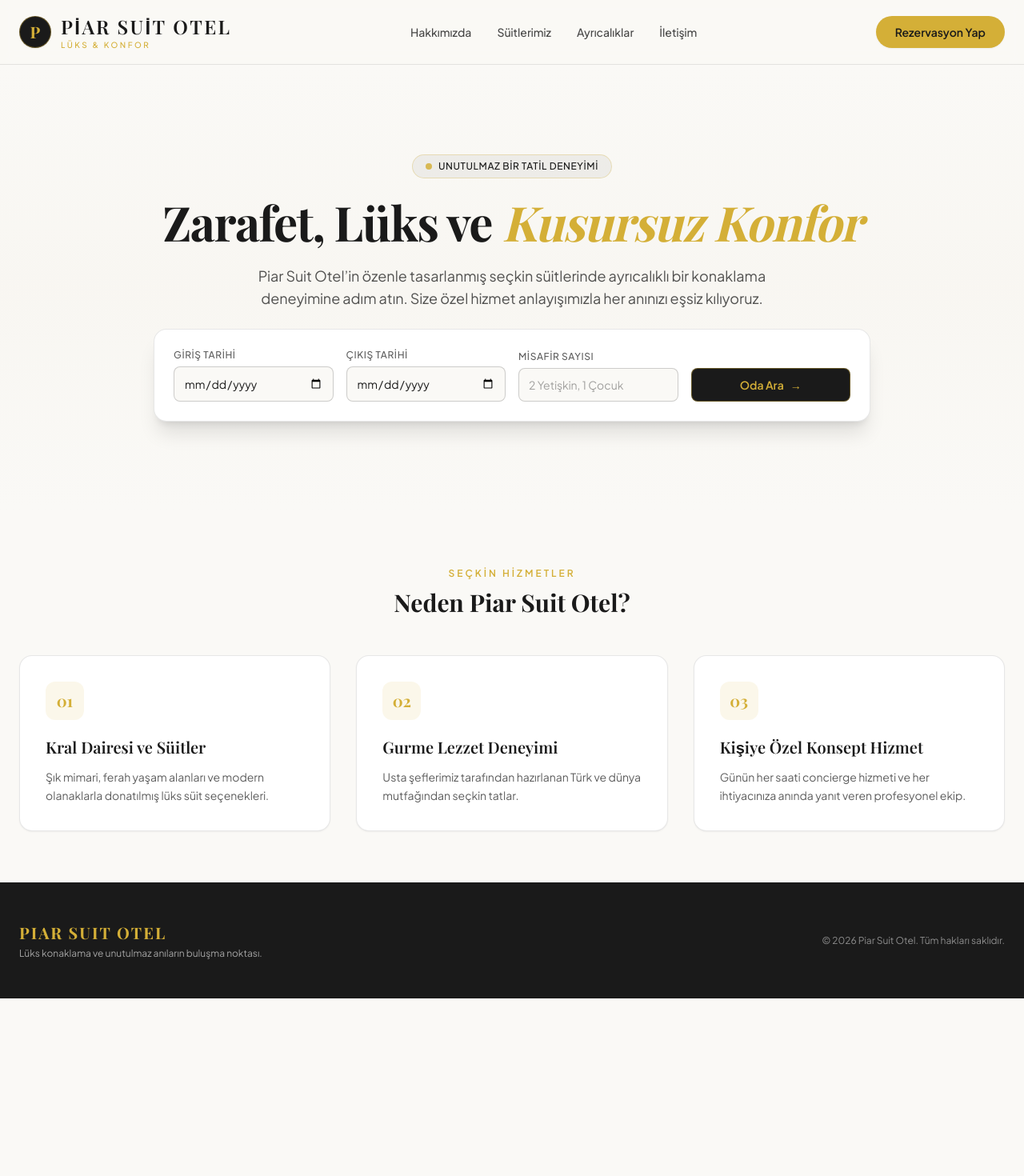
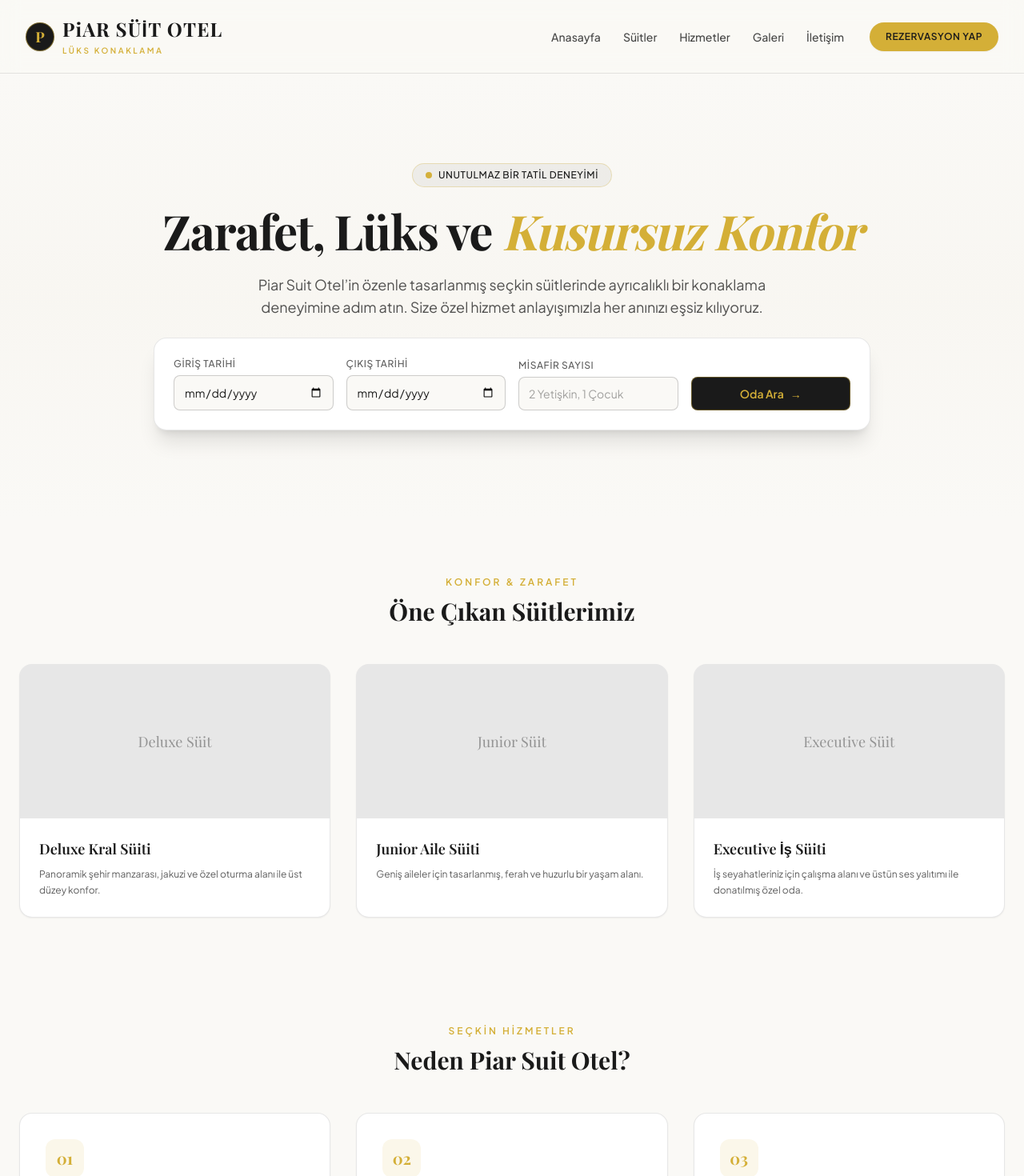
Before and after one commit to Kerim200222/piar-suit-otel, a Next.js app: page / in a window 1280 px wide. Shown: the top 1470 px of the page at 80% size. Before the commit the page ends 1248 px from the top, so only its background shows below. Built offline with nearby package versions, Linux system fonts and the light colour scheme; a web font is replaced by a local one.

Commit message:
feat(header): add responsive glassmorphism header with mobile hamburger menu

```diff
--- a/src/app/layout.tsx
+++ b/src/app/layout.tsx
@@ -1,5 +1,6 @@
 import type { Metadata } from "next";
 import { Playfair_Display, Plus_Jakarta_Sans } from "next/font/google";
+import Header from "@/components/Header";
 import "./globals.css";
 
 const playfair = Playfair_Display({
@@ -20,6 +21,7 @@ export const metadata: Metadata = {
     "Piar Suit Otel - Ayrıcalıklı lüks konaklama, zarif süit odalar ve üstün misafirperverlik deneyimi.",
 };
 
+
 export default function RootLayout({
   children,
 }: Readonly<{
@@ -27,8 +29,9 @@ export default function RootLayout({
 }>) {
   return (
     <html lang="tr" className={`${playfair.variable} ${jakarta.variable}`}>
-      <body className="font-sans antialiased bg-background text-foreground min-h-screen">
-        {children}
+      <body className="font-sans antialiased bg-background text-foreground min-h-screen flex flex-col">
+        <Header />
+        <div className="flex-1">{children}</div>
       </body>
     </html>
   );
--- a/src/app/page.tsx
+++ b/src/app/page.tsx
@@ -1,46 +1,11 @@
 export default function Home() {
   return (
     <main className="min-h-screen bg-background text-foreground flex flex-col">
-      {/* Üst Bilgi / Header */}
-      <header className="border-b border-secondary/10 bg-background/80 backdrop-blur sticky top-0 z-50">
-        <div className="max-w-7xl mx-auto px-6 h-20 flex items-center justify-between">
-          <div className="flex items-center gap-3">
-            <span className="w-10 h-10 rounded-full bg-secondary text-primary flex items-center justify-center font-serif text-xl font-bold border border-primary/40 shadow-sm">
-              P
-            </span>
-            <div>
-              <span className="font-serif text-2xl tracking-widest text-secondary uppercase font-semibold">
-                Piar Suit Otel
-              </span>
-              <span className="block text-[10px] uppercase tracking-[0.25em] text-primary font-medium">
-                Lüks & Konfor
-              </span>
-            </div>
-          </div>
-
-          <nav className="hidden md:flex items-center gap-8 text-sm font-medium text-secondary/80">
-            <a href="#hakkimizda" className="hover:text-primary transition-colors">
-              Hakkımızda
-            </a>
-            <a href="#suitler" className="hover:text-primary transition-colors">
-              Süitlerimiz
-            </a>
-            <a href="#ayricaliklar" className="hover:text-primary transition-colors">
-              Ayrıcalıklar
-            </a>
-            <a href="#iletisim" className="hover:text-primary transition-colors">
-              İletişim
-            </a>
-          </nav>
-
-          <button className="bg-primary hover:bg-primary-dark text-secondary font-semibold text-sm px-6 py-2.5 rounded-full transition-all shadow-sm hover:shadow">
-            Rezervasyon Yap
-          </button>
-        </div>
-      </header>
-
       {/* Hero Bölümü */}
-      <section className="relative py-20 lg:py-28 px-6 bg-gradient-to-b from-background via-luxury-sand/30 to-background">
+      <section
+        id="anasayfa"
+        className="relative py-20 lg:py-28 px-6 bg-gradient-to-b from-background via-luxury-sand/30 to-background"
+      >
         <div className="max-w-5xl mx-auto text-center space-y-6">
           <div className="inline-flex items-center gap-2 px-4 py-1.5 rounded-full bg-secondary/5 border border-primary/30 text-xs tracking-wider uppercase text-secondary font-medium">
             <span className="w-2 h-2 rounded-full bg-primary animate-pulse" />
@@ -98,8 +63,64 @@ export default function Home() {
         </div>
       </section>
 
-      {/* Ayrıcalıklar / Özellikler */}
-      <section id="ayricaliklar" className="py-16 px-6 max-w-7xl mx-auto w-full">
+      {/* Süitlerimiz */}
+      <section id="suitler" className="py-16 px-6 max-w-7xl mx-auto w-full">
+        <div className="text-center mb-12">
+          <span className="text-primary text-xs uppercase tracking-[0.25em] font-semibold">
+            Konfor & Zarafet
+          </span>
+          <h2 className="text-3xl font-serif font-bold text-secondary mt-2">
+            Öne Çıkan Süitlerimiz
+          </h2>
+        </div>
+
+        <div className="grid grid-cols-1 md:grid-cols-3 gap-8">
+          <div className="bg-white rounded-2xl border border-secondary/10 overflow-hidden shadow-sm hover:border-primary/50 transition-all">
+            <div className="h-48 bg-secondary/10 flex items-center justify-center font-serif text-secondary/40 text-lg">
+              Deluxe Süit
+            </div>
+            <div className="p-6">
+              <h3 className="text-lg font-serif font-semibold text-secondary">
+                Deluxe Kral Süiti
+              </h3>
+              <p className="text-xs text-secondary/70 mt-2 leading-relaxed">
+                Panoramik şehir manzarası, jakuzi ve özel oturma alanı ile üst düzey konfor.
+              </p>
+            </div>
+          </div>
+
+          <div className="bg-white rounded-2xl border border-secondary/10 overflow-hidden shadow-sm hover:border-primary/50 transition-all">
+            <div className="h-48 bg-secondary/10 flex items-center justify-center font-serif text-secondary/40 text-lg">
+              Junior Süit
+            </div>
+            <div className="p-6">
+              <h3 className="text-lg font-serif font-semibold text-secondary">
+                Junior Aile Süiti
+              </h3>
+              <p className="text-xs text-secondary/70 mt-2 leading-relaxed">
+                Geniş aileler için tasarlanmış, ferah ve huzurlu bir yaşam alanı.
+              </p>
+            </div>
+          </div>
+
+          <div className="bg-white rounded-2xl border border-secondary/10 overflow-hidden shadow-sm hover:border-primary/50 transition-all">
+            <div className="h-48 bg-secondary/10 flex items-center justify-center font-serif text-secondary/40 text-lg">
+              Executive Süit
+            </div>
+            <div className="p-6">
+              <h3 className="text-lg font-serif font-semibold text-secondary">
+                Executive İş Süiti
+              </h3>
+              <p className="text-xs text-secondary/70 mt-2 leading-relaxed">
+                İş seyahatleriniz için çalışma alanı ve üstün ses yalıtımı ile donatılmış özel oda.
+              </p>
+            </div>
+          </div>
+        </div>
+      </section>
+
+      {/* Hizmetler / Ayrıcalıklar */}
+      <section id="hizmetler" className="py-16 px-6 max-w-7xl mx-auto w-full">
         <div className="text-center mb-12">
           <span className="text-primary text-xs uppercase tracking-[0.25em] font-semibold">
             Seçkin Hizmetler
@@ -148,19 +169,45 @@ export default function Home() {
         </div>
       </section>
 
-      {/* Alt Bilgi / Footer */}
-      <footer className="mt-auto border-t border-secondary/10 bg-secondary text-white py-12 px-6">
+      {/* Galeri */}
+      <section id="galeri" className="py-16 px-6 max-w-7xl mx-auto w-full">
+        <div className="text-center mb-12">
+          <span className="text-primary text-xs uppercase tracking-[0.25em] font-semibold">
+            Görsel Tur
+          </span>
+          <h2 className="text-3xl font-serif font-bold text-secondary mt-2">
+            Otelimizden Kareler
+          </h2>
+        </div>
+        <div className="grid grid-cols-2 md:grid-cols-4 gap-4">
+          <div className="h-44 bg-secondary/5 rounded-xl border border-secondary/10 flex items-center justify-center text-xs text-secondary/50 font-medium">
+            Lobi & Karşılama
+          </div>
+          <div className="h-44 bg-secondary/5 rounded-xl border border-secondary/10 flex items-center justify-center text-xs text-secondary/50 font-medium">
+            Süit Odalar
+          </div>
+          <div className="h-44 bg-secondary/5 rounded-xl border border-secondary/10 flex items-center justify-center text-xs text-secondary/50 font-medium">
+            Restoran & Bar
+          </div>
+          <div className="h-44 bg-secondary/5 rounded-xl border border-secondary/10 flex items-center justify-center text-xs text-secondary/50 font-medium">
+            Spa & Dinlenme
+          </div>
+        </div>
+      </section>
+
+      {/* Alt Bilgi / İletişim / Footer */}
+      <footer id="iletisim" className="mt-auto border-t border-secondary/10 bg-secondary text-white py-12 px-6">
         <div className="max-w-7xl mx-auto flex flex-col sm:flex-row items-center justify-between gap-6 text-center sm:text-left">
           <div>
             <span className="font-serif text-xl tracking-widest text-primary font-bold">
-              PIAR SUIT OTEL
+              PiAR SÜİT OTEL
             </span>
             <p className="text-xs text-white/60 mt-1">
               Lüks konaklama ve unutulmaz anıların buluşma noktası.
             </p>
           </div>
           <div className="text-xs text-white/50">
-            © {new Date().getFullYear()} Piar Suit Otel. Tüm hakları saklıdır.
+            © {new Date().getFullYear()} PiAR SÜİT OTEL. Tüm hakları saklıdır.
           </div>
         </div>
       </footer>
--- /dev/null
+++ b/src/components/Header.tsx
@@ -0,0 +1,184 @@
+"use client";
+
+import { useState, useEffect } from "react";
+import Link from "next/link";
+
+interface NavItem {
+  name: string;
+  href: string;
+}
+
+const NAV_ITEMS: NavItem[] = [
+  { name: "Anasayfa", href: "/" },
+  { name: "Süitler", href: "#suitler" },
+  { name: "Hizmetler", href: "#hizmetler" },
+  { name: "Galeri", href: "#galeri" },
+  { name: "İletişim", href: "#iletisim" },
+];
+
+export default function Header() {
+  const [isMobileMenuOpen, setIsMobileMenuOpen] = useState(false);
+  const [isScrolled, setIsScrolled] = useState(false);
+
+  // Sayfa kaydırıldığında glassmorphism efektini derinleştir
+  useEffect(() => {
+    const handleScroll = () => {
+      setIsScrolled(window.scrollY > 20);
+    };
+
+    window.addEventListener("scroll", handleScroll);
+    return () => window.removeEventListener("scroll", handleScroll);
+  }, []);
+
+  // Menü açıkken arka plan kaydırmasını engelle (mobil)
+  useEffect(() => {
+    if (isMobileMenuOpen) {
+      document.body.style.overflow = "hidden";
+    } else {
+      document.body.style.overflow = "unset";
+    }
+    return () => {
+      document.body.style.overflow = "unset";
+    };
+  }, [isMobileMenuOpen]);
+
+  const toggleMobileMenu = () => {
+    setIsMobileMenuOpen((prev) => !prev);
+  };
+
+  const closeMobileMenu = () => {
+    setIsMobileMenuOpen(false);
+  };
+
+  return (
+    <header
+      className={`sticky top-0 z-50 w-full transition-all duration-300 ${
+        isScrolled
+          ? "bg-[#faf9f6]/85 backdrop-blur-xl border-b border-primary/25 shadow-md shadow-secondary/5 py-3"
+          : "bg-[#faf9f6]/70 backdrop-blur-md border-b border-secondary/10 py-4 sm:py-5"
+      }`}
+    >
+      <div className="max-w-7xl mx-auto px-4 sm:px-6 lg:px-8">
+        <div className="flex items-center justify-between">
+          {/* Sol: Metin Logosu */}
+          <Link
+            href="/"
+            onClick={closeMobileMenu}
+            className="group flex items-center gap-2.5 transition-transform duration-200 hover:scale-[1.01]"
+          >
+            <div className="w-8 h-8 sm:w-9 sm:h-9 rounded-full bg-secondary text-primary flex items-center justify-center font-serif text-base sm:text-lg font-bold border border-primary/50 shadow-sm transition-colors group-hover:border-primary">
+              P
+            </div>
+            <div className="flex flex-col">
+              <span className="font-serif text-xl sm:text-2xl font-bold tracking-wider text-secondary leading-none">
+                PiAR SÜİT OTEL
+              </span>
+              <span className="text-[9px] sm:text-[10px] uppercase tracking-[0.25em] text-primary font-semibold mt-1">
+                Lüks Konaklama
+              </span>
+            </div>
+          </Link>
+
+          {/* Sağ: Masaüstü Navigasyon Linkleri */}
+          <div className="hidden md:flex items-center gap-8">
+            <nav className="flex items-center gap-7 text-sm font-medium">
+              {NAV_ITEMS.map((item) => (
+                <Link
+                  key={item.name}
+                  href={item.href}
+                  className="relative text-secondary/80 hover:text-secondary transition-colors duration-200 py-1 after:absolute after:bottom-0 after:left-0 after:w-0 after:h-[2px] after:bg-primary after:transition-all after:duration-300 hover:after:w-full"
+                >
+                  {item.name}
+                </Link>
+              ))}
+            </nav>
+
+            {/* Rezervasyon Aksiyon Butonu */}
+            <Link
+              href="#rezervasyon"
+              className="bg-primary hover:bg-primary-dark text-secondary font-semibold text-xs uppercase tracking-wider px-5 py-2.5 rounded-full transition-all duration-200 shadow-sm hover:shadow hover:brightness-105 active:scale-95"
+            >
+              Rezervasyon Yap
+            </Link>
+          </div>
+
+          {/* Mobil Hamburger Butonu */}
+          <div className="flex items-center gap-3 md:hidden">
+            <button
+              onClick={toggleMobileMenu}
+              type="button"
+              className="p-2.5 rounded-xl bg-secondary/5 hover:bg-secondary/10 border border-secondary/15 text-secondary focus:outline-none focus:ring-2 focus:ring-primary/50 transition-colors"
+              aria-label={isMobileMenuOpen ? "Menüyü kapat" : "Menüyü aç"}
+              aria-expanded={isMobileMenuOpen}
+            >
+              <div className="w-5 h-4 flex flex-col justify-between items-center relative">
+                <span
+                  className={`w-full h-0.5 bg-secondary rounded-full transform transition-all duration-300 origin-center ${
+                    isMobileMenuOpen ? "rotate-45 translate-y-[7px]" : ""
+                  }`}
+                />
+                <span
+                  className={`w-full h-0.5 bg-secondary rounded-full transition-all duration-200 ${
+                    isMobileMenuOpen ? "opacity-0" : "opacity-100"
+                  }`}
+                />
+                <span
+                  className={`w-full h-0.5 bg-secondary rounded-full transform transition-all duration-300 origin-center ${
+                    isMobileMenuOpen ? "-rotate-45 -translate-y-[7px]" : ""
+                  }`}
+                />
+              </div>
+            </button>
+          </div>
+        </div>
+      </div>
+
+      {/* Mobil Menü (Glassmorphism Katmanı) */}
+      <div
+        className={`md:hidden fixed inset-x-0 top-[65px] sm:top-[77px] bottom-0 z-40 transition-all duration-300 ${
+          isMobileMenuOpen
+            ? "opacity-100 pointer-events-auto"
+            : "opacity-0 pointer-events-none"
+        }`}
+      >
+        {/* Karartma / Arka plan örtüsü */}
+        <div
+          onClick={closeMobileMenu}
+          className="absolute inset-0 bg-secondary/30 backdrop-blur-sm transition-opacity"
+        />
+
+        {/* Menü İçeriği */}
+        <div
+          className={`relative bg-[#faf9f6]/95 backdrop-blur-2xl border-b border-primary/20 shadow-2xl px-6 py-8 transition-transform duration-300 ease-out ${
+            isMobileMenuOpen ? "translate-y-0" : "-translate-y-4"
+          }`}
+        >
+          <nav className="flex flex-col space-y-4">
+            {NAV_ITEMS.map((item, idx) => (
+              <Link
+                key={item.name}
+                href={item.href}
+                onClick={closeMobileMenu}
+                style={{ transitionDelay: `${idx * 40}ms` }}
+                className="flex items-center justify-between text-base font-medium text-secondary/90 hover:text-primary py-2 border-b border-secondary/10 transition-colors"
+              >
+                <span>{item.name}</span>
+                <span className="text-primary text-xs">→</span>
+              </Link>
+            ))}
+
+            <div className="pt-4">
+              <Link
+                href="#rezervasyon"
+                onClick={closeMobileMenu}
+                className="w-full inline-flex items-center justify-center bg-primary hover:bg-primary-dark text-secondary font-semibold text-sm uppercase tracking-wider py-3 px-6 rounded-xl transition-all shadow-md active:scale-98"
+              >
+                Rezervasyon Yap
+              </Link>
+            </div>
+          </nav>
+        </div>
+      </div>
+    </header>
+  );
+}
```
